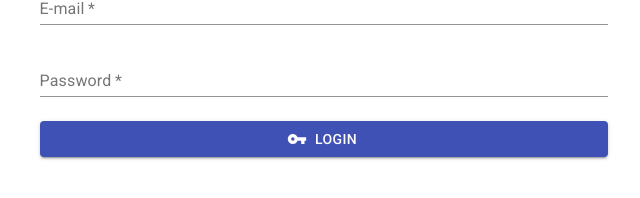
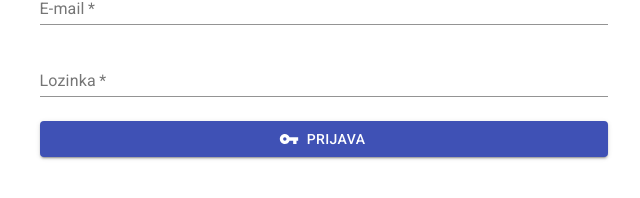
Before and after one commit to ivandrenjanin/dq-store-fe, a React (Create React App) app: page / in a window 1280 px wide. Shown: the part 142-340 px from the top of the page, without its empty margins (316-956 px from the left). Built offline with nearby package versions, Linux system fonts and the light colour scheme.

Commit message:
add translations

```diff
--- a/package.json
+++ b/package.json
@@ -14,12 +14,15 @@
     "@types/react-dom": "^17.0.0",
     "axios": "^0.21.1",
     "http-proxy-middleware": "^2.0.1",
+    "i18next": "^20.3.4",
     "node-sass": "^5.0.0",
     "react": "^17.0.2",
     "react-dom": "^17.0.2",
+    "react-i18next": "^11.11.3",
     "react-router-dom": "^5.2.0",
     "react-scripts": "4.0.3",
     "typescript": "^4.1.2",
+    "uuid": "^8.3.2",
     "web-vitals": "^1.0.1"
   },
   "scripts": {
@@ -48,6 +51,7 @@
     ]
   },
   "devDependencies": {
-    "@types/react-router-dom": "^5.1.7"
+    "@types/react-router-dom": "^5.1.7",
+    "@types/uuid": "^8.3.1"
   }
 }
--- a/src/pages/dashboard/dashboard.tsx
+++ b/src/pages/dashboard/dashboard.tsx
@@ -12,6 +12,8 @@ import DialogContent from "@material-ui/core/DialogContent";
 import DialogContentText from "@material-ui/core/DialogContentText";
 import DialogTitle from "@material-ui/core/DialogTitle";
 import Grid from "@material-ui/core/Grid";
+import { v4 as uuid } from "uuid";
+import { useTranslation } from "react-i18next";
 
 export const Dashboard: FunctionComponent<DashboardProps> = ({
   apiClient,
@@ -20,6 +22,8 @@ export const Dashboard: FunctionComponent<DashboardProps> = ({
   const [company, setCompany] = useState<CompanyResponse | null>(null);
   const [createCompanyDialog, setCreateCompanyDialog] =
     useState<boolean>(false);
+  const [companyDialogError, setCompanyDialogError] = useState<boolean>(false);
+  const [translate] = useTranslation("common");
 
   useEffect(() => {
     const fetchCompany = async () => {
@@ -40,11 +44,11 @@ export const Dashboard: FunctionComponent<DashboardProps> = ({
     fetchCompany();
   }, []);
 
-  const handleClose = () => {
-    setCreateCompanyDialog(false);
-    localStorage.removeItem("accessToken");
-    history.push("/");
-  };
+  // const handleClose = () => {
+  //   setCreateCompanyDialog(false);
+  //   localStorage.removeItem("accessToken");
+  //   history.push("/");
+  // };
 
   const handleSubmitCompany = async (e: React.FormEvent<HTMLFormElement>) => {
     e.preventDefault();
@@ -55,20 +59,84 @@ export const Dashboard: FunctionComponent<DashboardProps> = ({
         data[element.name] = element.value;
       }
     }
+    try {
       const company = await createCompany(apiClient, data);
       setCompany(company);
       setCreateCompanyDialog(false);
+      setCompanyDialogError(false);
+    } catch (e) {
+      setCompanyDialogError(true);
+    }
   };
+
+  const dialogFormFields = [
+    {
+      name: "name",
+      type: "name",
+      label: translate("dashboard.dialog.form.field.name"),
+    },
+    {
+      name: "postalCode",
+      type: "postalCode",
+      label: translate("dashboard.dialog.form.field.postalCode"),
+    },
+    {
+      name: "taxIdNumber",
+      type: "taxIdNumber",
+      label: translate("dashboard.dialog.form.field.taxIdNumber"),
+    },
+    {
+      name: "companyNumber",
+      type: "companyNumber",
+      label: translate("dashboard.dialog.form.field.companyNumber"),
+    },
+    {
+      name: "activityCode",
+      type: "activityCode",
+      label: translate("dashboard.dialog.form.field.activityCode"),
+    },
+    {
+      name: "bankName",
+      type: "bankName",
+      label: translate("dashboard.dialog.form.field.bankName"),
+    },
+    {
+      name: "bankAccountNumber",
+      type: "bankAccountNumber",
+      label: translate("dashboard.dialog.form.field.bankAccountNumber"),
+    },
+    {
+      name: "phoneFaxNumber",
+      type: "phoneFaxNumber",
+      label: translate("dashboard.dialog.form.field.phoneFaxNumber"),
+    },
+    {
+      name: "phoneMobileNumber",
+      type: "phoneMobileNumber",
+      label: translate("dashboard.dialog.form.field.phoneMobileNumber"),
+    },
+    {
+      name: "email",
+      type: "email",
+      label: translate("dashboard.dialog.form.field.email"),
+    },
+    {
+      name: "websiteURL",
+      type: "websiteURL",
+      label: translate("dashboard.dialog.form.field.websiteURL"),
+    },
+  ];
+
   return (
     <>
       <h4>Dashboard page for {company?.name ?? ""}</h4>
 
-      <Dialog open={createCompanyDialog} onClose={handleClose}>
+      <Dialog open={createCompanyDialog}>
         <form noValidate autoComplete="off" onSubmit={handleSubmitCompany}>
           <Grid container spacing={0}>
             <Grid item xs={12}>
               <DialogTitle id="form-dialog-title">
-                Missing Company Info
+                {translate("dashboard.dialog.form.title")}
               </DialogTitle>
             </Grid>
 
@@ -76,140 +144,44 @@ export const Dashboard: FunctionComponent<DashboardProps> = ({
               <Grid container spacing={3}>
                 <Grid item xs={12}>
                   <DialogContentText>
-                    Please add your company info.
+                    {companyDialogError
+                      ? translate("dashboard.dialog.form.error")
+                      : translate("dashboard.dialog.form.subTitle")}
                   </DialogContentText>
                 </Grid>
-                <Grid item xs={6}>
+                {dialogFormFields.map((field, i, arr) => (
+                  <Grid
+                    item
+                    key={uuid()}
+                    xs={i === arr.length - 1 && arr.length % 2 !== 0 ? 12 : 6}
+                  >
                     <TextField
+                      variant="outlined"
+                      color="primary"
                       autoFocus
                       margin="dense"
-                    id="name"
-                    label="Name"
-                    type="name"
-                    name="name"
+                      id={field.name}
+                      label={field.label}
+                      type={field.type}
+                      name={field.name}
                       fullWidth
+                      error={companyDialogError}
                     />
                   </Grid>
-                <Grid item xs={6}>
-                  <TextField
-                    autoFocus
-                    margin="dense"
-                    id="postalCode"
-                    label="postalCode"
-                    type="postalCode"
-                    name="postalCode"
-                    fullWidth
-                  />
-                </Grid>
-                <Grid item xs={6}>
-                  <TextField
-                    autoFocus
-                    margin="dense"
-                    id="taxIdNumber"
-                    label="taxIdNumber"
-                    type="taxIdNumber"
-                    name="taxIdNumber"
-                    fullWidth
-                  />
-                </Grid>
-                <Grid item xs={6}>
-                  <TextField
-                    autoFocus
-                    margin="dense"
-                    id="companyNumber"
-                    label="companyNumber"
-                    type="companyNumber"
-                    name="companyNumber"
-                    fullWidth
-                  />
-                </Grid>
-                <Grid item xs={6}>
-                  <TextField
-                    autoFocus
-                    margin="dense"
-                    id="activityCode"
-                    label="activityCode"
-                    type="activityCode"
-                    name="activityCode"
-                    fullWidth
-                  />
-                </Grid>
-                <Grid item xs={6}>
-                  <TextField
-                    autoFocus
-                    margin="dense"
-                    id="bankName"
-                    label="bankName"
-                    type="bankName"
-                    name="bankName"
-                    fullWidth
-                  />
-                </Grid>
-                <Grid item xs={6}>
-                  <TextField
-                    autoFocus
-                    margin="dense"
-                    id="bankAccountNumber"
-                    label="bankAccountNumber"
-                    type="bankAccountNumber"
-                    name="bankAccountNumber"
-                    fullWidth
-                  />
-                </Grid>
-
-                <Grid item xs={6}>
-                  <TextField
-                    autoFocus
-                    margin="dense"
-                    id="phoneFaxNumber"
-                    label="phoneFaxNumber"
-                    type="phoneFaxNumber"
-                    name="phoneFaxNumber"
-                    fullWidth
-                  />
-                </Grid>
-                <Grid item xs={6}>
-                  <TextField
-                    autoFocus
-                    margin="dense"
-                    id="phoneMobileNumber"
-                    label="phoneMobileNumber"
-                    type="phoneMobileNumber"
-                    name="phoneMobileNumber"
-                    fullWidth
-                  />
-                </Grid>
-                <Grid item xs={6}>
-                  <TextField
-                    autoFocus
-                    margin="dense"
-                    id="email"
-                    label="email"
-                    type="email"
-                    name="email"
-                    fullWidth
-                  />
-                </Grid>
-                <Grid item xs={12}>
-                  <TextField
-                    autoFocus
-                    margin="dense"
-                    id="websiteURL"
-                    label="websiteURL"
-                    type="websiteURL"
-                    name="websiteURL"
-                    fullWidth
-                  />
-                </Grid>
+                ))}
               </Grid>
             </DialogContent>
             <Grid item xs={12}>
               <DialogActions>
-                <Button onClick={handleClose} color="primary">
-                  Cancel
-                </Button>
-                <Button color="primary" type="submit">
-                  Submit
+                {/* <Button
+                  onClick={handleClose}
+                  color="secondary"
+                  variant="contained"
+                >
+                  {translate("dashboard.dialog.form.button.cancel")}
+                </Button> */}
+                <Button color="primary" type="submit" variant="contained">
+                  {translate("dashboard.dialog.form.button.submit")}
                 </Button>
               </DialogActions>
             </Grid>
--- a/src/pages/sign-in/sign-in.tsx
+++ b/src/pages/sign-in/sign-in.tsx
@@ -10,6 +10,8 @@ import { login } from "../../api";
 import { validateEmail } from "../../helpers/validate-email";
 import { SignInProps } from "./interfaces/sign-in-props.interface";
 import { Logo } from "../../components/logo/logo";
+
+import { useTranslation } from "react-i18next";
 
 const useStyles = makeStyles(() => ({
   root: {
@@ -29,6 +31,7 @@ export const SignIn: FunctionComponent<SignInProps> = ({
   const classes = useStyles();
   const [emailError, setEmailError] = useState(false);
   const [passwordError, setPasswordError] = useState(false);
+  const [translate] = useTranslation("common");
 
   const onSubmit = async (e: React.FormEvent<HTMLFormElement>) => {
     e.preventDefault();
@@ -79,9 +82,9 @@ export const SignIn: FunctionComponent<SignInProps> = ({
               <TextField
                 required
                 id="standard-required"
-                label="E-mail"
+                label={translate("signup.email.label")}
                 error={emailError}
-                helperText={emailError && "Incorrect entry."}
+                helperText={emailError && translate("signup.error")}
                 fullWidth
               />
             </Grid>
@@ -89,11 +92,11 @@ export const SignIn: FunctionComponent<SignInProps> = ({
               <TextField
                 required
                 id="standard-password-input"
-                label="Password"
+                label={translate("signup.password.label")}
                 type="password"
                 autoComplete="current-password"
                 error={passwordError}
-                helperText={passwordError && "Incorrect entry."}
+                helperText={passwordError && translate("signup.error")}
                 fullWidth
               />
             </Grid>
@@ -105,7 +108,7 @@ export const SignIn: FunctionComponent<SignInProps> = ({
                 fullWidth
                 type="submit"
               >
-                Login
+                {translate("signup.button")}
               </Button>
             </Grid>
           </Grid>
--- /dev/null
+++ b/src/translations/en/common.json
@@ -0,0 +1,38 @@
+{
+	"dashboard": {
+		"dialog": {
+			"form": {
+				"button": {
+					"cancel": "Cancel",
+					"submit": "Submit"
+				},
+				"error": "Error while creating a company, please check form fields.",
+				"field": {
+					"activityCode": "Activity Code",
+					"bankAccountNumber": "Bank Account Number",
+					"bankName": "Bank Name",
+					"companyNumber": "Company Number",
+					"email": "E-mail",
+					"name": "Name",
+					"phoneFaxNumber": "Fax number",
+					"phoneMobileNumber": "Mobile Number",
+					"postalCode": "Postal Code",
+					"taxIdNumber": "Tax Identification Number",
+					"websiteURL": "Website Url"
+				},
+				"subTitle": "Please add your company info.",
+				"title": "Missing Company Info"
+			}
+		}
+	},
+	"signup": {
+		"button": "Login",
+		"email": {
+			"label": "E-mail"
+		},
+		"error": "Incorrect entry.",
+		"password": {
+			"label": "Password"
+		}
+	}
+}
--- /dev/null
+++ b/src/translations/rs/common.json
@@ -0,0 +1,38 @@
+{
+	"dashboard": {
+		"dialog": {
+			"form": {
+				"button": {
+					"cancel": "Otkaži",
+					"submit": "Pošalji"
+				},
+				"error": "Greška prilikom unosa podataka, proverite...",
+				"field": {
+					"activityCode": "Šifra delatnosti",
+					"bankAccountNumber": "Broj bankovnog računa",
+					"bankName": "Ime banke",
+					"companyNumber": "Matični broj",
+					"email": "E-mail",
+					"name": "Ime",
+					"phoneFaxNumber": "Fax",
+					"phoneMobileNumber": "Mobilni",
+					"postalCode": "Poštanski broj",
+					"taxIdNumber": "PIB",
+					"websiteURL": "Veb sajt"
+				},
+				"subTitle": "Popunite Vaše podatke.",
+				"title": "Nedostatak podataka o kompaniji"
+			}
+		}
+	},
+	"signup": {
+		"button": "Prijava",
+		"email": {
+			"label": "E-mail"
+		},
+		"error": "Pogrešna vrednost.",
+		"password": {
+			"label": "Lozinka"
+		}
+	}
+}
```
Also changed, not shown: src/index.tsx (+21 -2 lines), 2 other files (tests, documents, lock files or other folders). Lines whose indentation alone changed are shown as unchanged.
